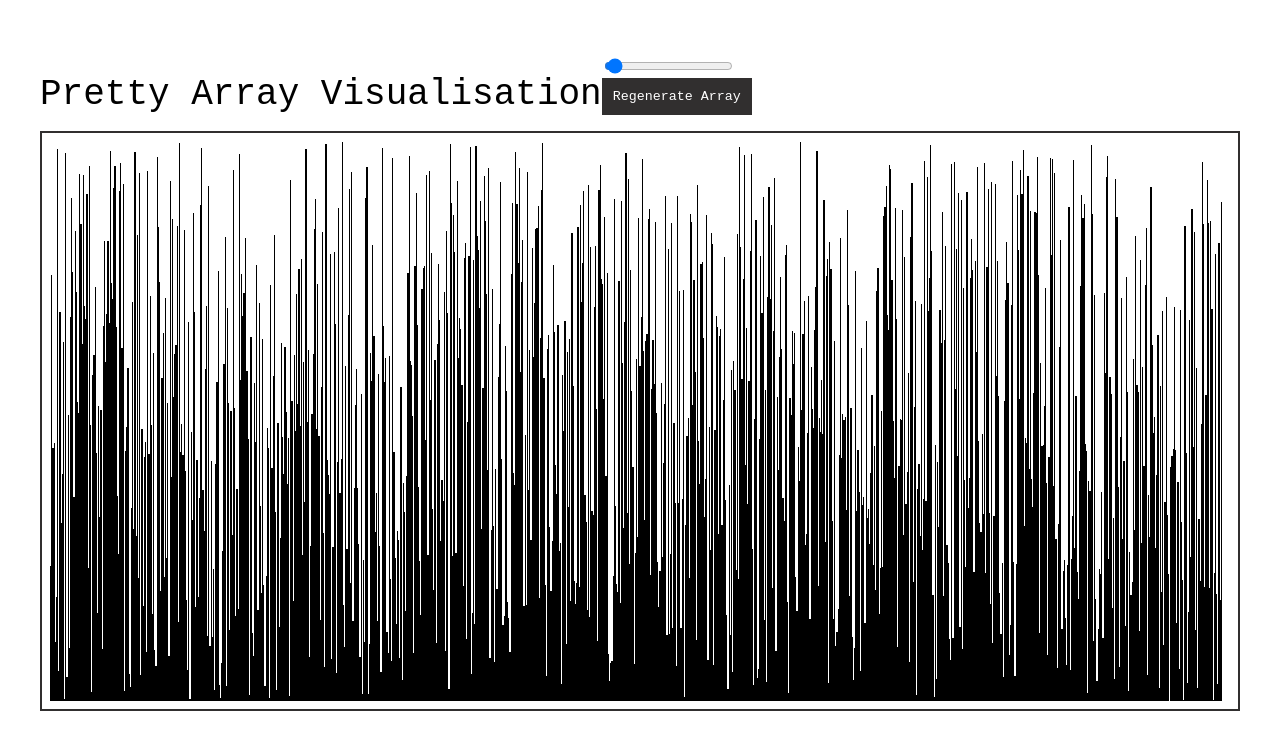
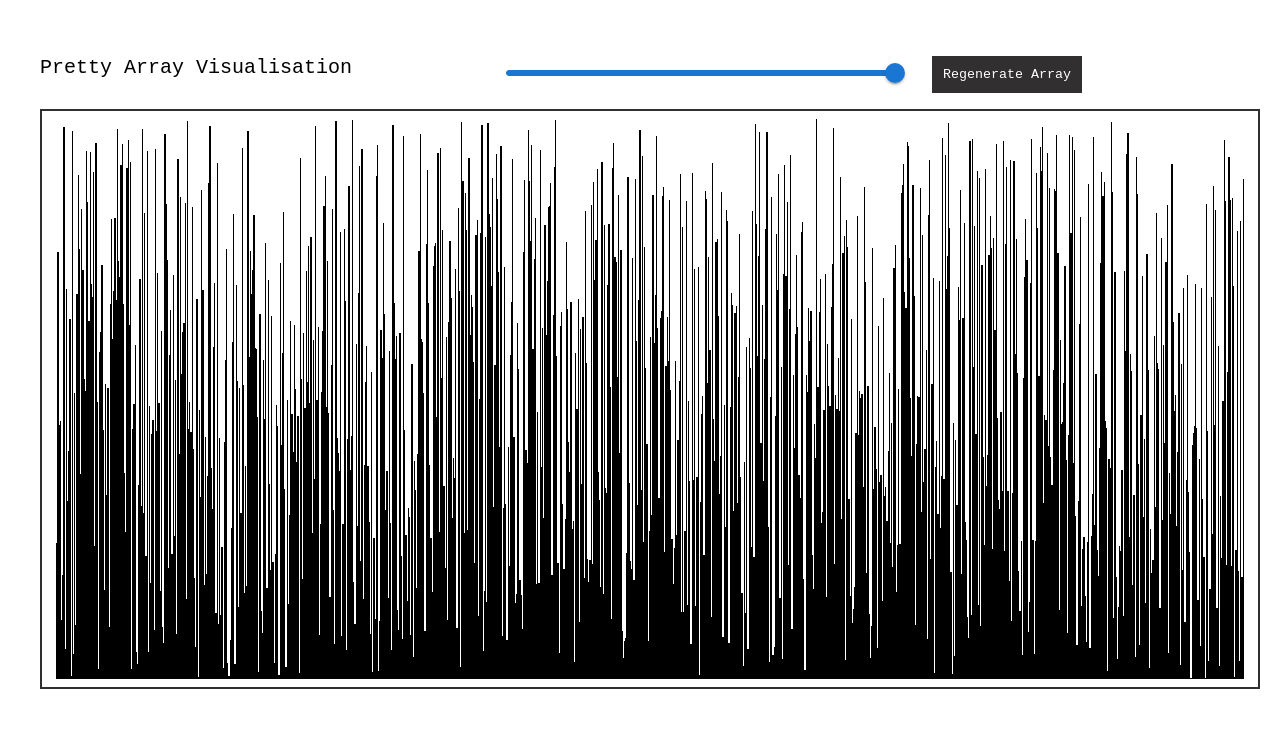
Before and after one commit to mrtnhwtt/AlgorithmVisualizer, a React (Create React App) app: page / in a window 1280 px wide. Shown: the top 750 px of the page. Built offline with nearby package versions, Linux system fonts and the light colour scheme.

Commit message:
added user input for array length, fixed array generation to exclude 0

```diff
--- a/package.json
+++ b/package.json
@@ -3,6 +3,9 @@
   "version": "0.1.0",
   "private": true,
   "dependencies": {
+    "@emotion/react": "^11.8.1",
+    "@emotion/styled": "^11.8.1",
+    "@mui/material": "^5.5.0",
     "@testing-library/jest-dom": "^5.16.2",
     "@testing-library/react": "^12.1.3",
     "@testing-library/user-event": "^13.5.0",
--- a/src/App.css
+++ b/src/App.css
@@ -1,27 +1,53 @@
-html, body {
+html,
+body {
     height: 100%;
 }
+
 #root {
     height: 100%;
 }
+
 .App {
     margin-left: 5vmin;
     margin-right: 5vmin;
     height: 100%;
 }
+
 .App-header {
     padding-top: 7vmin;
     display: flex;
 }
-.App-title {
-  align-self: flex-end;
-  font-family: 'Courier New', Courier, monospace;
-  font-size: 4.5vh;
-}
 
 .nav-title {
     display: flex;
+    justify-content: start;
+    flex-wrap: wrap;
     width: 100%;
+    gap: 1vmin
+}
+
+.App-title {
+    font-family: 'Courier New', Courier, monospace;
+    font-size: 2.5vh;
+    flex-grow: 1;
+}
+
+.array-settings-container {
+    display: flex;
+    justify-content: start;
+    flex-wrap: wrap;
+    align-items: center;
+    flex-grow: 4;
+    gap: 5%
+}
+
+.slider-container {
+    flex-grow: 2;
+    flex-basis: 10%;
+}
+
+.button-container {
+    flex-grow: 1;
 }
 
 main {
@@ -30,9 +56,19 @@ main {
     height: 70%;
     border: 2px solid rgb(49, 47, 47);
     padding: 1vmin;
+    width: 100%;
 }
+
+.center-loading {
+    display: flex;
+    justify-content: center;
+    width: 100%;
+}
+
 .arrayHolder {
-  display: flex;
     width: 100%;
     height: 100%;
+    display: flex;
+    justify-content: center;
+    align-items: center;
 }
--- a/src/App.js
+++ b/src/App.js
@@ -2,13 +2,14 @@ import React, { useState, useEffect } from 'react';
 import './App.css';
 import ArrayBit from './components/ArrayBit/ArrayBit'
 import Button from './components/Button/Button'
-
+import { Slider } from '@mui/material';
 function App() {
 
   const [r_array, setRArray] = useState([]);
+  const [rangeValue, setRangeValue] = useState(1000)
 
   const createUnsortedArray = () => {
-    for (var array = [], i = 0; i < 1000; ++i) array[i] = i;
+    for (var array = [], i = 0; i < rangeValue; ++i) array[i] = i;
     var tmp, current, top = array.length;
     if (top) while (--top) {
       current = Math.floor(Math.random() * (top + 1));
@@ -16,25 +17,28 @@ function App() {
       array[current] = array[top];
       array[top] = tmp;
     }
-    console.log(array)
+    array = array.map((val) => {
+      return ++val;
+    });
     setRArray(array);
   };
 
   const regenerateArray = () => {
+    console.log('regenerating')
     createUnsortedArray()
   };
+
+  const handleSliderUpdate = (event, newValue) => {
+    setRangeValue(newValue)
+  }
 
   useEffect(() => {
     if (r_array.length === 0) {
       createUnsortedArray()
-    } else {
-      console.log(r_array)
     }
   }, [r_array]);
 
-
   console.log('rendering');
-
 
   return (
     <div className="App">
@@ -42,16 +46,34 @@ function App() {
         <div className="nav-title">
           <div className="App-title">Pretty Array Visualisation</div>
           <div className="array-settings-container">
-            <input type="range" name='array-length' min='20' max='1000'/>
-            <Button onClick={regenerateArray}>Regenerate Array</Button>
+            <div className="slider-container">
+              <Slider
+                aria-label="ArraySize"
+                defaultValue={1000}
+                valueLabelDisplay="auto"
+                step={50}
+                min={50}
+                max={1000}
+                onChange={handleSliderUpdate}
+              />
+            </div>
+            <div className="button-container">
+              <Button onClickAction={regenerateArray}>Regenerate Array</Button>
+            </div>
           </div>
         </div>
       </header>
       <main>
         <div className="arrayHolder">
-          {r_array.map((val) => {
-            return <ArrayBit index={val} arrayLength={r_array.length} />
-          })}
+          {
+            r_array.length !== 0 ? (
+
+              r_array.map((val) => {
+                return <ArrayBit key={val} index={val} arrayLength={r_array.length} />
+              })
+              ) : <div className='center-loading'>Loading...</div>
+          }
+
         </div>
       </main>
     </div>
```
Also changed, not shown: src/components/ArrayBit/ArrayBit.jsx (+9 -8 lines), 1 other file (tests, documents, lock files or other folders). Lines whose indentation alone changed are shown as unchanged.
